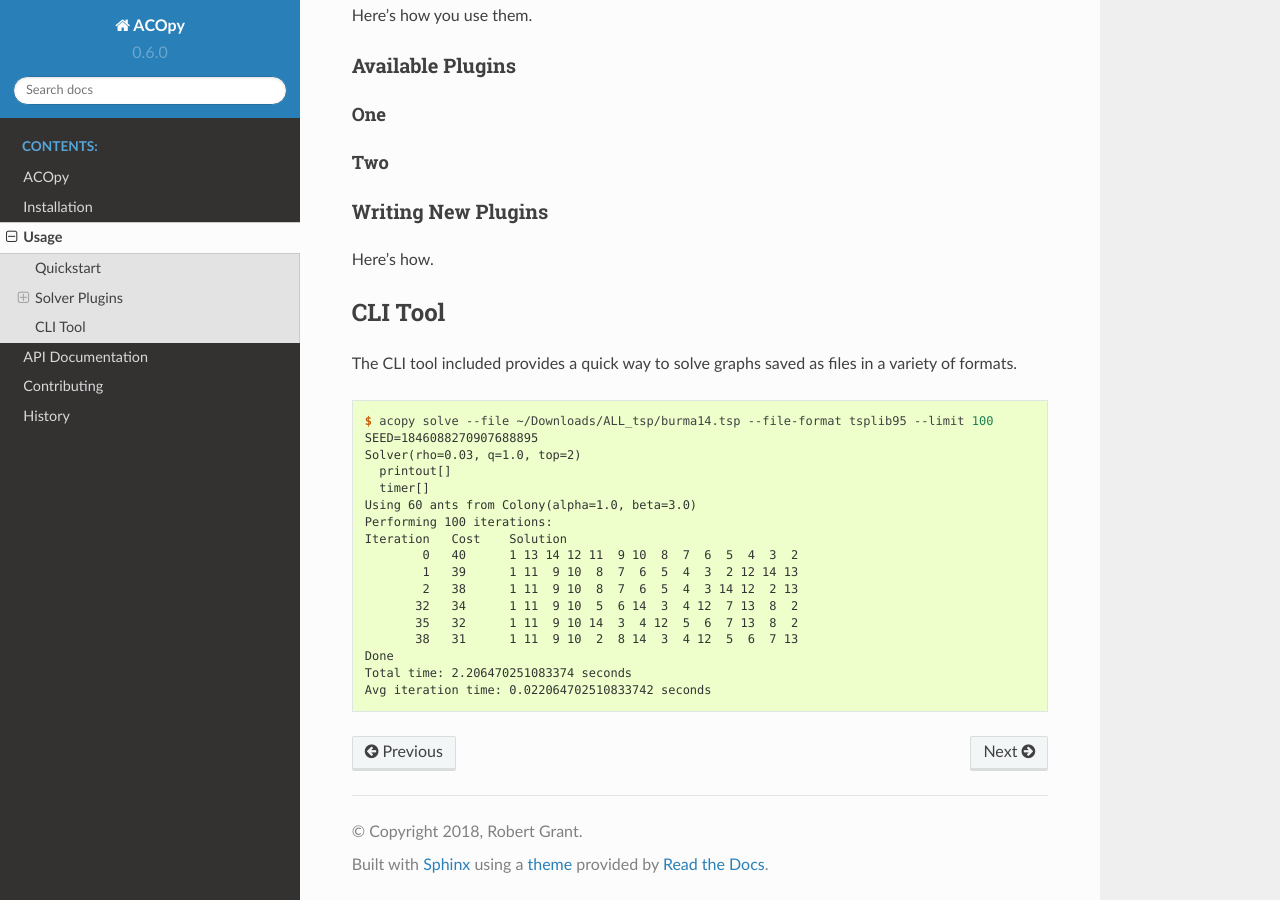
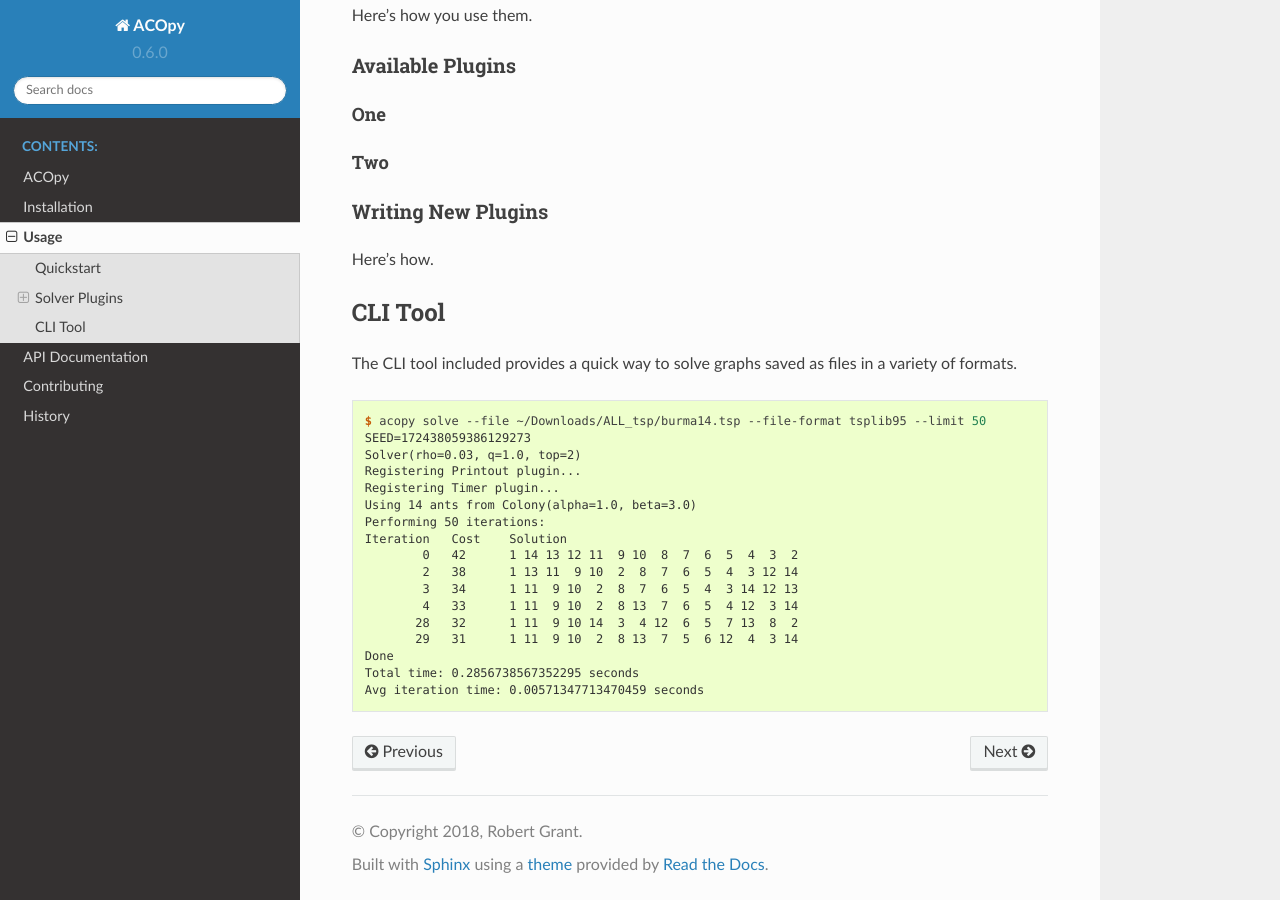
Before and after one commit to rhgrant10/acopy, a Sphinx documentation site: the page built from docs/usage.rst, in a window 1280 px wide and 900 px high, scrolled down 1103 px. Built offline with Sphinx 7.4.7 and the Read the Docs theme 2.0.0, drawn with Linux system fonts in a browser that asks for light colours.

Commit message:
Make the printout plugin do the printing

```diff
--- a/docs/usage.rst
+++ b/docs/usage.rst
@@ -75,20 +75,20 @@
 
 .. code-block:: console
 
-    $ acopy solve --file ~/Downloads/ALL_tsp/burma14.tsp --file-format tsplib95 --limit 100
-    SEED=1846088270907688895
+    $ acopy solve --file ~/Downloads/ALL_tsp/burma14.tsp --file-format tsplib95 --limit 50
+    SEED=172438059386129273
     Solver(rho=0.03, q=1.0, top=2)
-      printout[]
-      timer[]
-    Using 60 ants from Colony(alpha=1.0, beta=3.0)
-    Performing 100 iterations:
+    Registering Printout plugin...
+    Registering Timer plugin...
+    Using 14 ants from Colony(alpha=1.0, beta=3.0)
+    Performing 50 iterations:
     Iteration   Cost    Solution
-            0   40      1 13 14 12 11  9 10  8  7  6  5  4  3  2
-            1   39      1 11  9 10  8  7  6  5  4  3  2 12 14 13
-            2   38      1 11  9 10  8  7  6  5  4  3 14 12  2 13
-           32   34      1 11  9 10  5  6 14  3  4 12  7 13  8  2
-           35   32      1 11  9 10 14  3  4 12  5  6  7 13  8  2
-           38   31      1 11  9 10  2  8 14  3  4 12  5  6  7 13
+            0   42      1 14 13 12 11  9 10  8  7  6  5  4  3  2
+            2   38      1 13 11  9 10  2  8  7  6  5  4  3 12 14
+            3   34      1 11  9 10  2  8  7  6  5  4  3 14 12 13
+            4   33      1 11  9 10  2  8 13  7  6  5  4 12  3 14
+           28   32      1 11  9 10 14  3  4 12  6  5  7 13  8  2
+           29   31      1 11  9 10  2  8 13  7  5  6 12  4  3 14
     Done
-    Total time: 2.206470251083374 seconds
-    Avg iteration time: 0.022064702510833742 seconds
+    Total time: 0.2856738567352295 seconds
+    Avg iteration time: 0.00571347713470459 seconds
```
Also changed, not shown: 3 other files.
